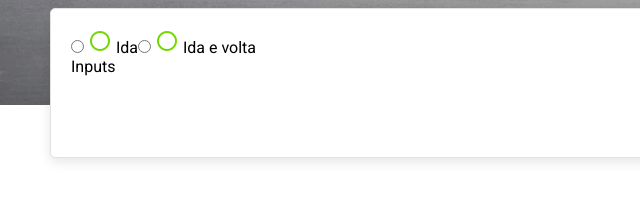
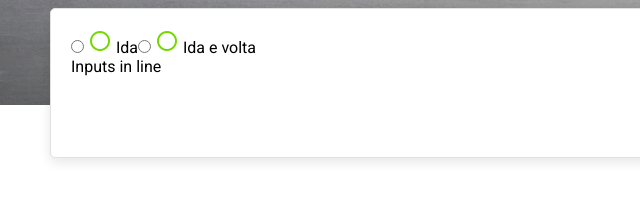
Before and after one commit to elitoncamposvr/flixbus, a plain HTML site: page index.html in a window 1280 px wide. Shown: the part 335-536 px from the top of the page, 0-640 px from the left. Drawn offline with Linux system fonts and the light colour scheme.

Commit message:
Atualizando

```diff
--- a/index.html
+++ b/index.html
@@ -66,7 +66,7 @@
                                 </div>
                             </div>
                             <div class="search-content--inputs">
-Inputs
+                                Inputs in line
                             </div>
                         </form>
                     </div>
```
